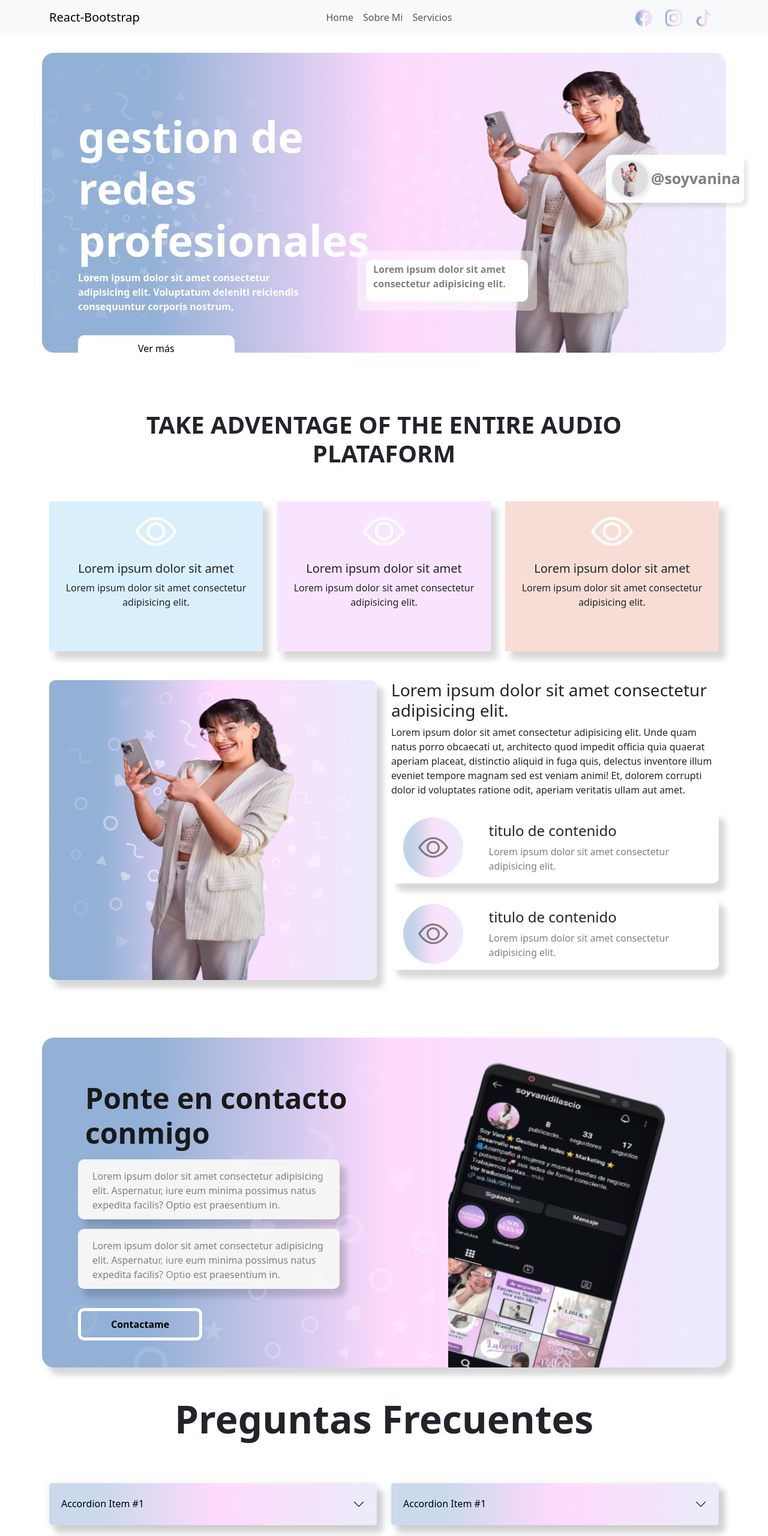
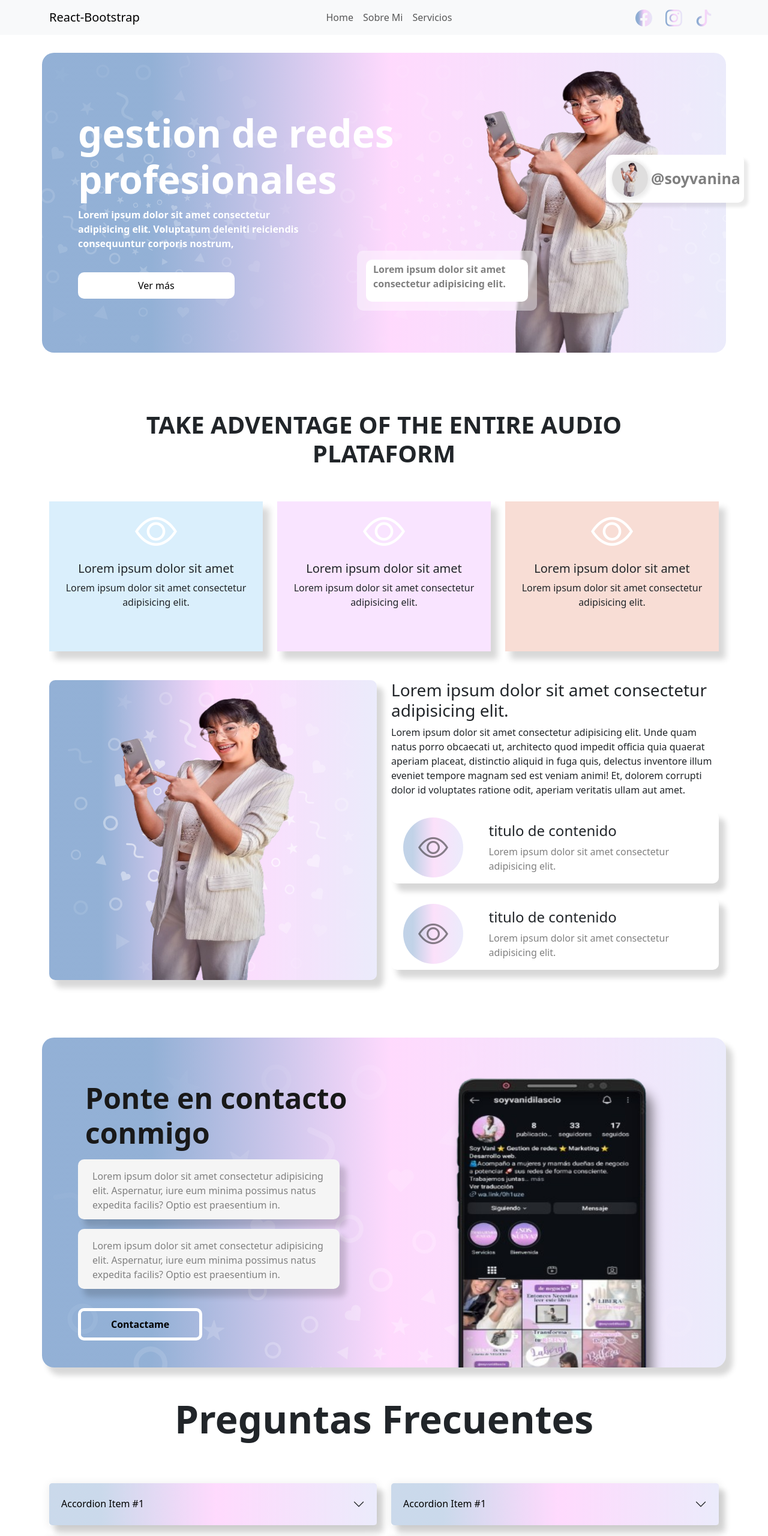
Before and after one commit to javieruncos/vaniLanding, a React (Vite) app: page / in a window 1280 px wide. Shown: the top 2561 px of the page at 60% size. Built offline with nearby package versions, Linux system fonts and the light colour scheme.

Commit message:
agregamos nuevos estilos a las animaciones de componentes

```diff
--- a/src/assets/style/home/Phone.css
+++ b/src/assets/style/home/Phone.css
@@ -49,8 +49,8 @@
     width: 350px;
     position: absolute;
     top: 50px;
-    right: 130px;
-    transform: rotate(15deg);
+    right: 100px;
+    filter: drop-shadow(10px 22px 10px  rgba(0, 0, 0, 0.493));
 }
 
 .btn-Phone{
--- a/src/components/Home/Phone.jsx
+++ b/src/components/Home/Phone.jsx
@@ -7,20 +7,20 @@ const Phone = () => {
             <div className="row">
                 <div className="col-12 col-md-6 col-lg-7">
                     <div className="container pt-5 mt-4 px-5">
-                        <div className="container">
+                        <div className="container" data-aos="fade-up">
                             <h3 className="display-5  fw-bold">Ponte en contacto conmigo</h3>
                         </div>
-                        <div className="info-phone my-3  py-3 px-4 ">
+                        <div className="info-phone my-3  py-3 px-4 " data-aos="fade-right">
                             <p>Lorem ipsum dolor sit amet consectetur adipisicing elit. Aspernatur, iure eum minima possimus natus expedita facilis? Optio est praesentium in.</p>
                         </div>
-                        <div className="info-phone my-3  py-3 px-4 ">
+                        <div className="info-phone my-3  py-3 px-4 " data-aos="fade-right">
                             <p>Lorem ipsum dolor sit amet consectetur adipisicing elit. Aspernatur, iure eum minima possimus natus expedita facilis? Optio est praesentium in.</p>
                         </div>
-                        <button className="btn-Phone mt-3">Contactame</button>
+                        <button className="btn-Phone mt-3" data-aos="fade-right">Contactame</button>
                     </div>
                 </div>
                 <div className="col-12 col-md-6 col-lg-5">
-                    <div className="phone-img container">
+                    <div className="phone-img container"  data-aos="fade-left">
                         <img src={celular} alt=""></img>
                     </div>
                 </div>
--- a/src/components/Home/Portada.jsx
+++ b/src/components/Home/Portada.jsx
@@ -6,9 +6,9 @@ const Portada = () => {
             <div className="container portada-container">
                 <div className="row">
                     <div className="col-12 col-md-6 col-lg-7">
-                        <div className="portada-home-text container pt-5 px-5" data-aos="fade-down">
+                        <div className="portada-home-text container pt-5 px-5" data-aos="fade-up">
                             <div className="pt-5">
-                                <h1 className="display-2" >gestion de redes  profesionales</h1>
+                                <h1 className="display-3" >gestion de redes  profesionales</h1>
                                 <div className="w-75">
                                     <p>Lorem ipsum dolor sit amet consectetur adipisicing elit. Voluptatum deleniti reiciendis consequuntur
                                         corporis nostrum,
--- a/src/components/Home/Servicios.jsx
+++ b/src/components/Home/Servicios.jsx
@@ -4,12 +4,12 @@ const Servicios = () => {
     return (
         <section>
             <div className="servicios container d-flex justify-content-center pt-5">
-                <div className="w-75 text-center " data-aos="fade-down" >
+                <div className="w-75 text-center " data-aos="fade-up" >
                     <h2 className="fw-bold display-6">TAKE ADVENTAGE OF THE ENTIRE AUDIO PLATAFORM</h2>
                 </div>
             </div>
             <div className="container my-5">
-                <div className="row" data-aos="fade-down">
+                <div className="row" data-aos="fade-up">
                     <div className="col-12 col-md-4">
                         <div className="servicios-card1">
                             <div className="servicios-card-icon">
```
